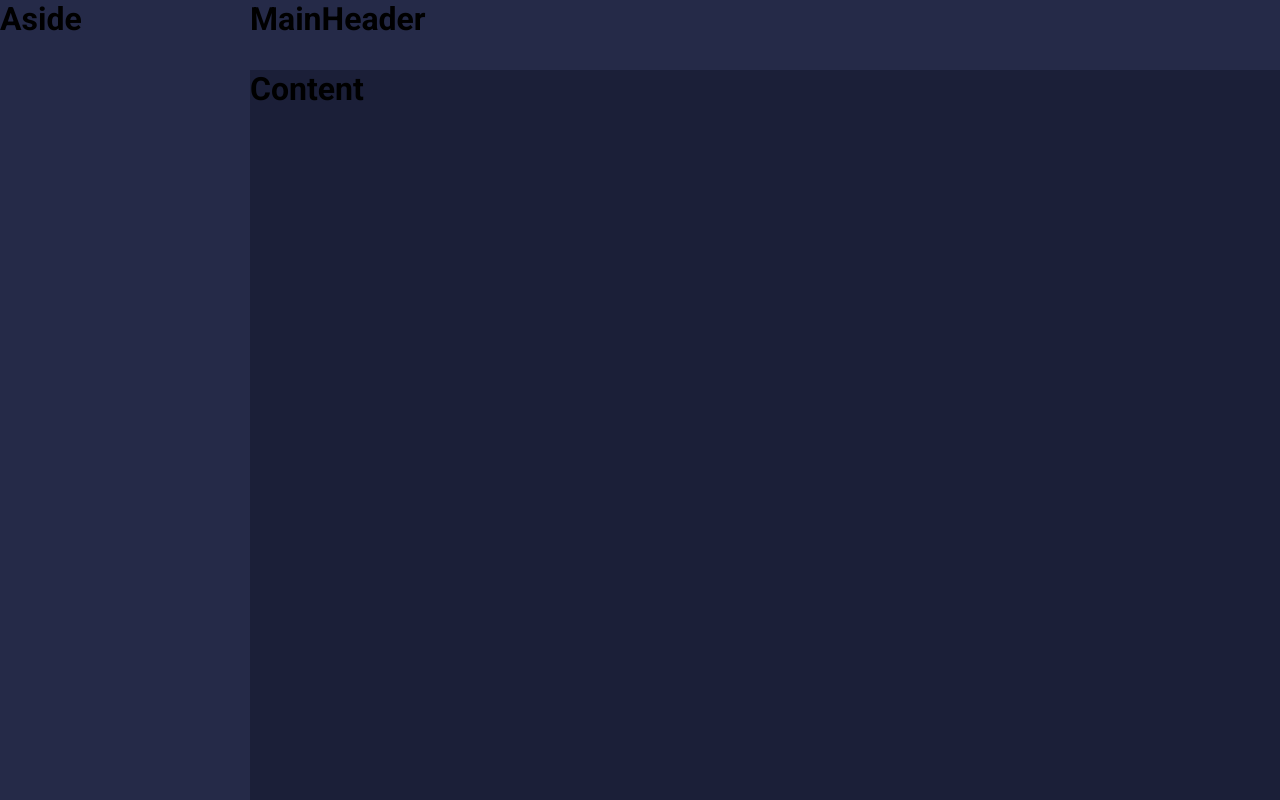
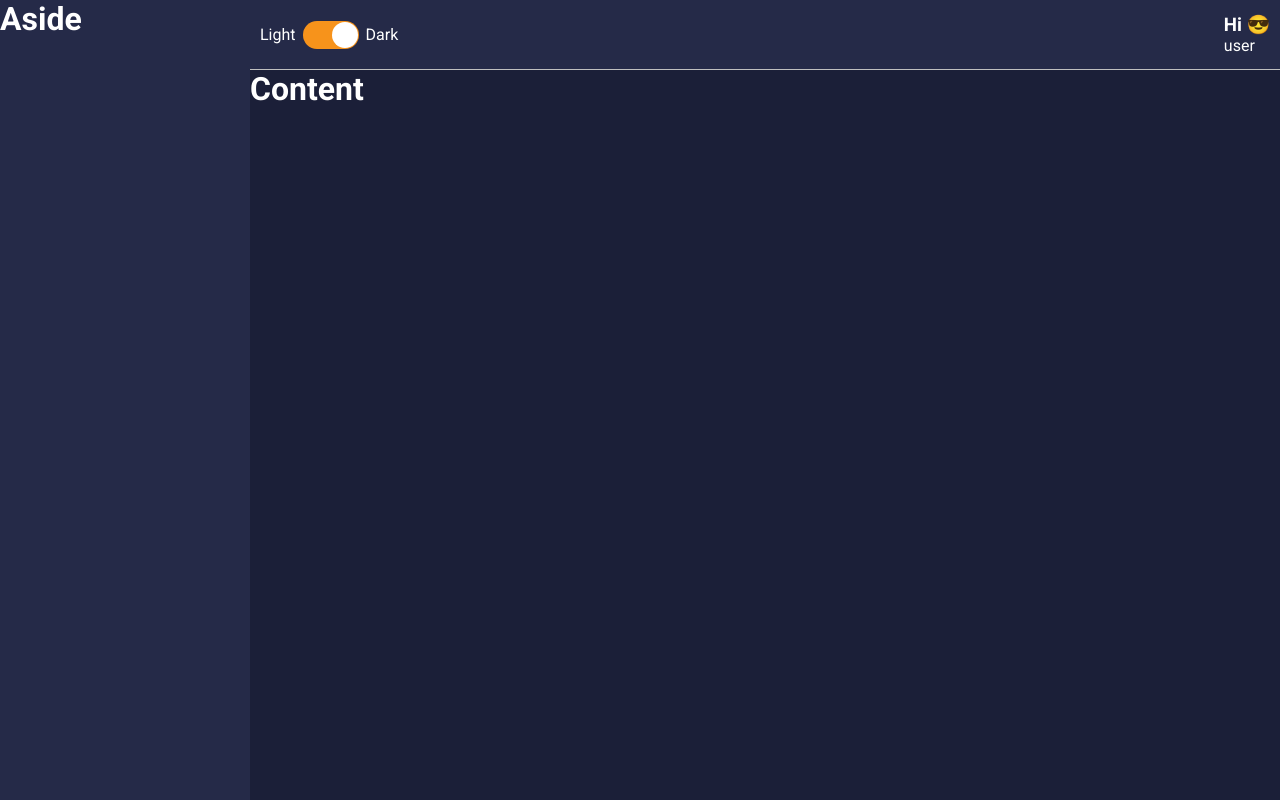
Before and after one commit to jpribeiro7/DigitalWallet, a React (Create React App) app: page / in a window 1280 px wide. Built offline with nearby package versions, Linux system fonts and the light colour scheme.

Commit message:
MainHeader - switch Theme button, Welcome user

```diff
--- a/package.json
+++ b/package.json
@@ -14,6 +14,8 @@
     "react": "^17.0.2",
     "react-dom": "^17.0.2",
     "react-scripts": "4.0.3",
+    "react-swift": "^1.0.0",
+    "react-switch": "^6.0.0",
     "styled-components": "^5.3.1",
     "typescript": "^4.1.2",
     "web-vitals": "^1.0.1"
--- a/src/components/Aside/styles.ts
+++ b/src/components/Aside/styles.ts
@@ -2,5 +2,6 @@
 
 export const Container = styled.div`
     grid-area: AS;
-    background-color: #252A48;
+    color: ${props => props.theme.colors.white};
+    background-color: ${props => props.theme.colors.secondary};
 `;
--- a/src/components/Content/styles.ts
+++ b/src/components/Content/styles.ts
@@ -2,5 +2,6 @@
 
 export const Container = styled.div`
     grid-area: CT;
-    background-color: #1B1F38;
+    color: ${props => props.theme.colors.white};
+    background-color: ${props => props.theme.colors.primary};
 `;
--- a/src/components/MainHeader/index.tsx
+++ b/src/components/MainHeader/index.tsx
@@ -1,10 +1,25 @@
-import React from "react";
-import { Container } from './styles'
+import React, {useMemo} from "react";
+import emojis from "../../utils/emojis";
+
+import { Container,
+        Profile,
+        Welcome,
+        UserName } from './styles'
+import  Toggle  from '../toggle/index'
+
 
 const MainHeader: React.FC = () => {
+    const emoji = useMemo( () => {
+        const indice = Math.floor(Math.random() * emojis.length)-1
+        return emojis[indice]
+    }, [])
     return(
         <Container>
-            <h1>MainHeader</h1>
+            <Toggle/>
+            <Profile>
+                <Welcome>Hi {emoji}</Welcome>
+                <UserName>user</UserName>
+            </Profile>
         </Container>
     )
 }
--- a/src/components/MainHeader/styles.ts
+++ b/src/components/MainHeader/styles.ts
@@ -2,5 +2,21 @@
 
 export const Container = styled.div`
     grid-area: MH;
-    background-color: #252A48;
+    background-color: ${props => props.theme.colors.secondary};
+
+    display: flex;
+    justify-content: space-between;
+    align-items: center;
+
+    padding: 0 10px;
+
+    border-bottom: 1px solid ${props => props.theme.colors.gray};
 `;
+
+export const Profile = styled.div`
+    color: ${props => props.theme.colors.white}
+`;
+
+export const Welcome = styled.h3``;
+
+export const UserName = styled.span``;
--- /dev/null
+++ b/src/components/toggle/index.tsx
@@ -0,0 +1,19 @@
+import React from "react";
+import { Container,
+        ToggleSelector,
+        ToggleLable } from "../toggle/styles";
+
+
+ const Toggle: React.FC = () => (
+    <Container>
+        <ToggleLable>Light</ToggleLable>
+        <ToggleSelector checked
+                uncheckedIcon={false}
+                checkedIcon={false}
+                onChange={() => console.log('Trocou')}
+                />
+
+        <ToggleLable>Dark</ToggleLable>
+    </Container>
+)
+export default Toggle;
--- /dev/null
+++ b/src/components/toggle/styles.ts
@@ -0,0 +1,20 @@
+import styled from 'styled-components';
+import Switch, { ReactSwitchProps } from 'react-switch';
+
+export const Container = styled.div`
+    display: flex;
+    align-items: center;
+`;
+
+export const ToggleLable = styled.span`
+    color: ${props => props.theme.colors.white}
+`;
+
+export const ToggleSelector = styled(Switch).attrs<ReactSwitchProps>(
+    ( {theme} ) => ({
+        onColor: theme.colors.info,
+        offColor: theme.colors.warning
+    })
+)<ReactSwitchProps>`
+    margin: 0 7px;
+`;
--- /dev/null
+++ b/src/styles/themes/dark.ts
@@ -0,0 +1,18 @@
+export default {
+    title: 'dark',
+
+    colors: {
+        primary: '#1B1F38',
+        secondary: '#252A48',
+        tertiary: '#313862',
+
+
+        white: '#FFF',
+        black: '#000',
+        gray:'#BFBFBF',
+
+        success: '#4E41F0',
+        info: '#F7931B',
+        warning: '#E44C4E',
+    }
+};
--- /dev/null
+++ b/src/utils/emojis.ts
@@ -0,0 +1 @@
+export default ['😀','😂','😈','😍','😎','😉', '🤑'];
```
Also changed, not shown: src/App.tsx (+5 -2 lines), src/styles/style.d.ts (added, +23 -0 lines), src/styles/themes/light.ts (added, +18 -0 lines), 1 other file (tests, documents, lock files or other folders).
